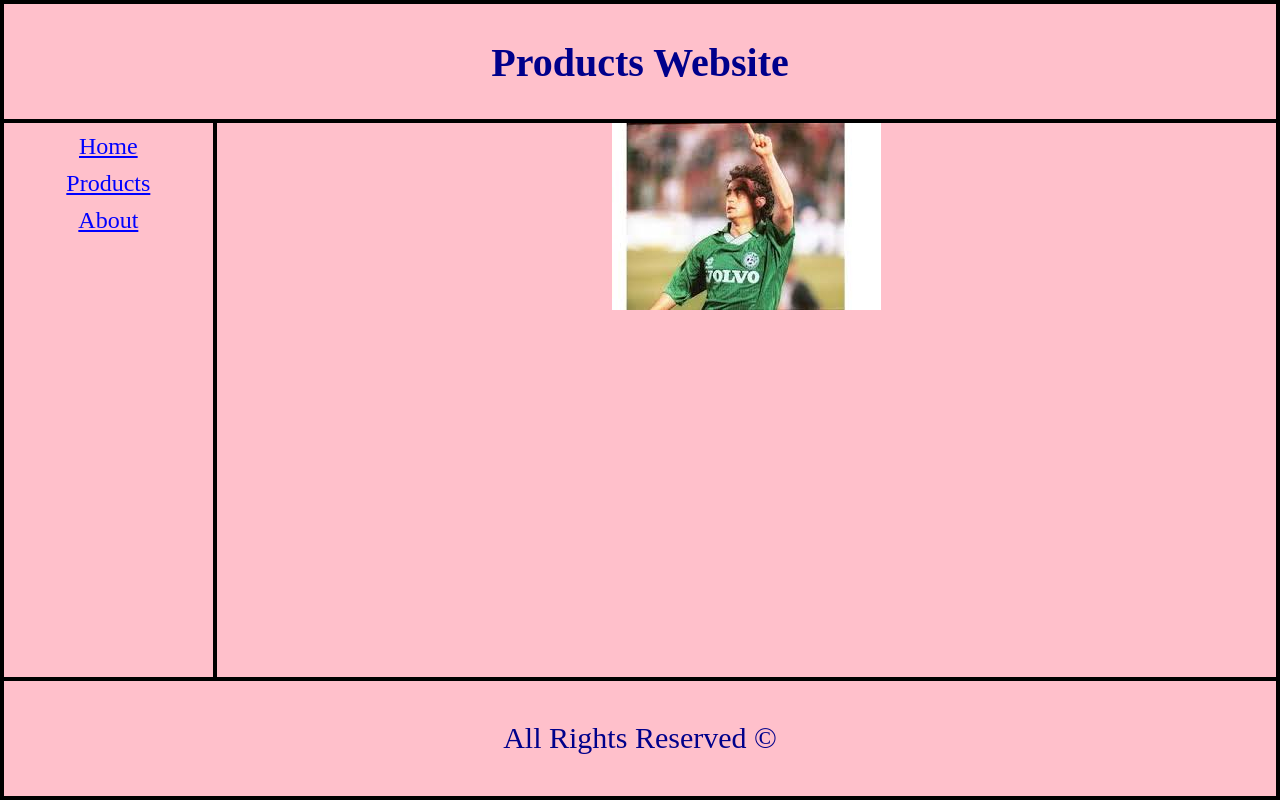
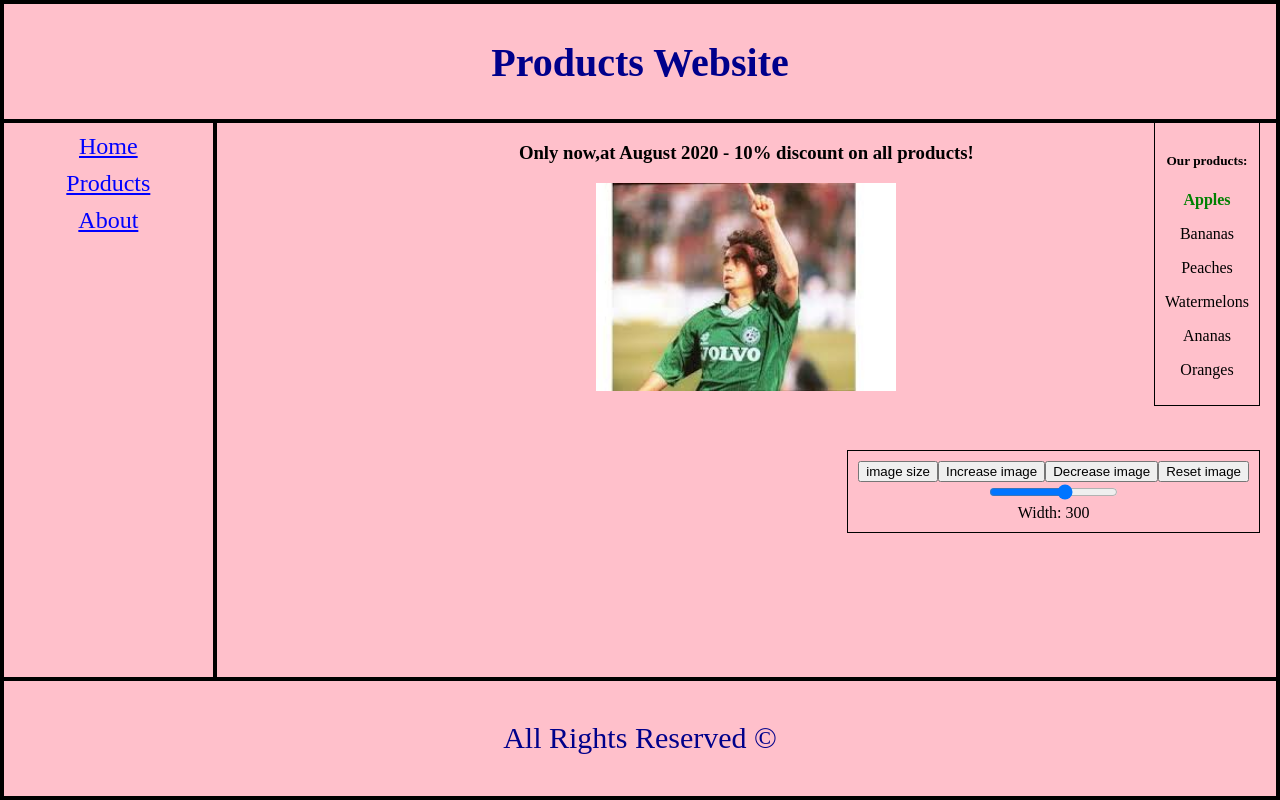
Before and after one commit to matan27500n/Angular, an Angular app in the folder ProductsWebsite/: page / in a window 1280 px wide. Built offline with nearby package versions, Linux system fonts and the light colour scheme.

Commit message:
home page

```diff
--- /dev/null
+++ b/ProductsWebsite/src/app/components/about/about.component.html
@@ -0,0 +1 @@
+<p>about works!</p>
--- /dev/null
+++ b/ProductsWebsite/src/app/components/about/about.component.ts
@@ -0,0 +1,15 @@
+import { Component, OnInit } from '@angular/core';
+
+@Component({
+  selector: 'app-about',
+  templateUrl: './about.component.html',
+  styleUrls: ['./about.component.css']
+})
+export class AboutComponent implements OnInit {
+
+  constructor() { }
+
+  ngOnInit(): void {
+  }
+
+}
--- a/ProductsWebsite/src/app/components/home/home.component.css
+++ b/ProductsWebsite/src/app/components/home/home.component.css
@@ -0,0 +1,16 @@
+div{
+    border: 1px solid black;
+    position: absolute;
+    top: 450px;
+    right: 20px;
+    padding: 10px;
+}
+
+div:nth-of-type(2){
+    top: 120px;
+}
+
+.greenish{
+    color: green;
+    font-weight: bold;
+}
--- a/ProductsWebsite/src/app/components/home/home.component.html
+++ b/ProductsWebsite/src/app/components/home/home.component.html
@@ -1 +1,43 @@
-<img src="../../../assets/images/reuven.jpg">
+<!-- 1. Interpolation: -->
+<!--The if statement means that if the dicount is 0%, the sentence will not show up-->
+<h3 *ngIf = "currentDiscount > 0">Only now,at {{currentDate | date:'MMMM yyyy'}} -  {{currentDiscount}}% discount on all products!</h3>
+
+<!-- 2. Property Binding: -->
+<img #homeImage src="../../../assets/images/reuven.jpg" [width] = "imageWidth">
+
+
+<div>
+    <!-- 3. Event Binding: -->
+<button (click) = "alertImageSize()">image size</button>
+<button (click) = "increaseWidth()">Increase image</button>
+<button (click) = "decreaseWidth()">Decrease image</button>
+<button (click) = "resetWidth()">Reset image</button>
+<br>
+
+    <!-- 4.Two Way Binding: -->
+<input type="range" min="0" max="500" value="300" step="10" [(ngModel)]="imageWidth">
+<br>
+
+<!--Template reference variable: we did it by choose 'id' that called homeImage-->
+<span>Width: {{homeImage.width}}</span>
+
+</div>
+
+<div>
+    <h5>Our products:</h5>
+
+    <!-- Attribute Directive: -->
+    <p ngClass="greenish">
+        Apples
+    </p>
+
+    <!-- Structural Directive: -->
+    <p *ngIf="isWinter">
+        Avocados
+    </p>
+
+    <p *ngFor = "let p of fruits">
+        {{p}}
+    </p>
+
+</div>
--- a/ProductsWebsite/src/app/components/home/home.component.ts
+++ b/ProductsWebsite/src/app/components/home/home.component.ts
@@ -7,9 +7,36 @@
 })
 export class HomeComponent implements OnInit {
 
+  public currentDiscount: number;
+  public currentDate: Date;
+  public imageWidth: number;
+  public isWinter: boolean;
+  public fruits = ["Bananas","Peaches","Watermelons","Ananas", "Oranges"];
+
   constructor() { }
 
-  ngOnInit(): void {
+  public ngOnInit(): void {
+    this.currentDiscount = 10;
+    this.currentDate = new Date();
+    this.imageWidth = 300;
+    const month = this.currentDate.getMonth() + 1;
+    this.isWinter = month >= 11 || month <= 3;
+  }
+
+  public alertImageSize(): void{
+    alert("The image width: " + this.imageWidth)
+  }
+
+  public increaseWidth(): void{
+    this.imageWidth += 10;
+  }
+
+  public decreaseWidth(): void{
+    this.imageWidth -= 10;
+  }
+
+  public resetWidth(): void{
+    this.imageWidth =300;
   }
 
 }
--- /dev/null
+++ b/ProductsWebsite/src/app/components/products/products.component.html
@@ -0,0 +1 @@
+<p>products works!</p>
--- /dev/null
+++ b/ProductsWebsite/src/app/components/products/products.component.ts
@@ -0,0 +1,15 @@
+import { Component, OnInit } from '@angular/core';
+
+@Component({
+  selector: 'app-products',
+  templateUrl: './products.component.html',
+  styleUrls: ['./products.component.css']
+})
+export class ProductsComponent implements OnInit {
+
+  constructor() { }
+
+  ngOnInit(): void {
+  }
+
+}
```
Also changed, not shown: ProductsWebsite/src/app/app.module.ts (+5 -2 lines), ProductsWebsite/src/app/components/about/about.component.css (added), ProductsWebsite/src/app/components/products/products.component.css (added).
